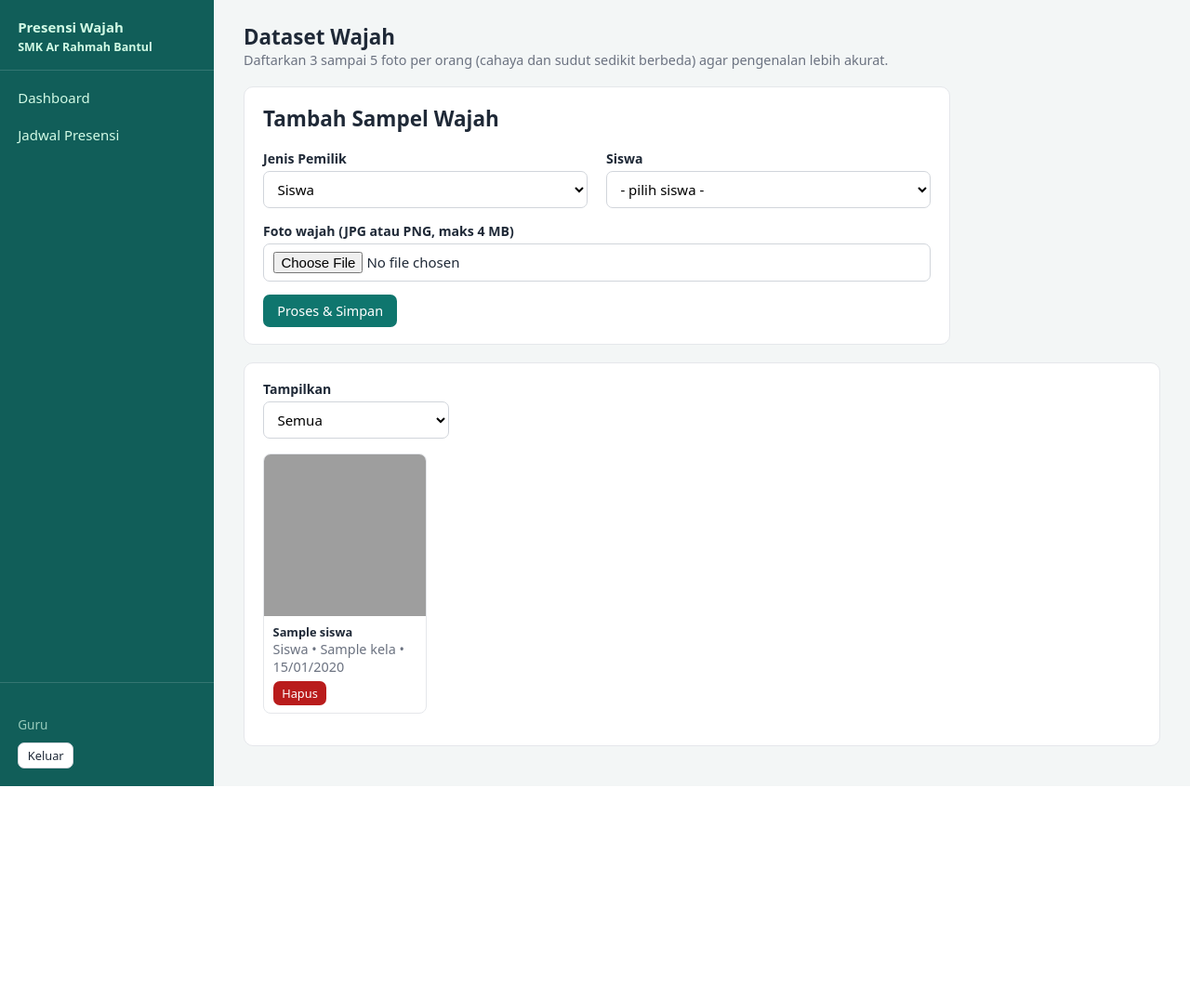
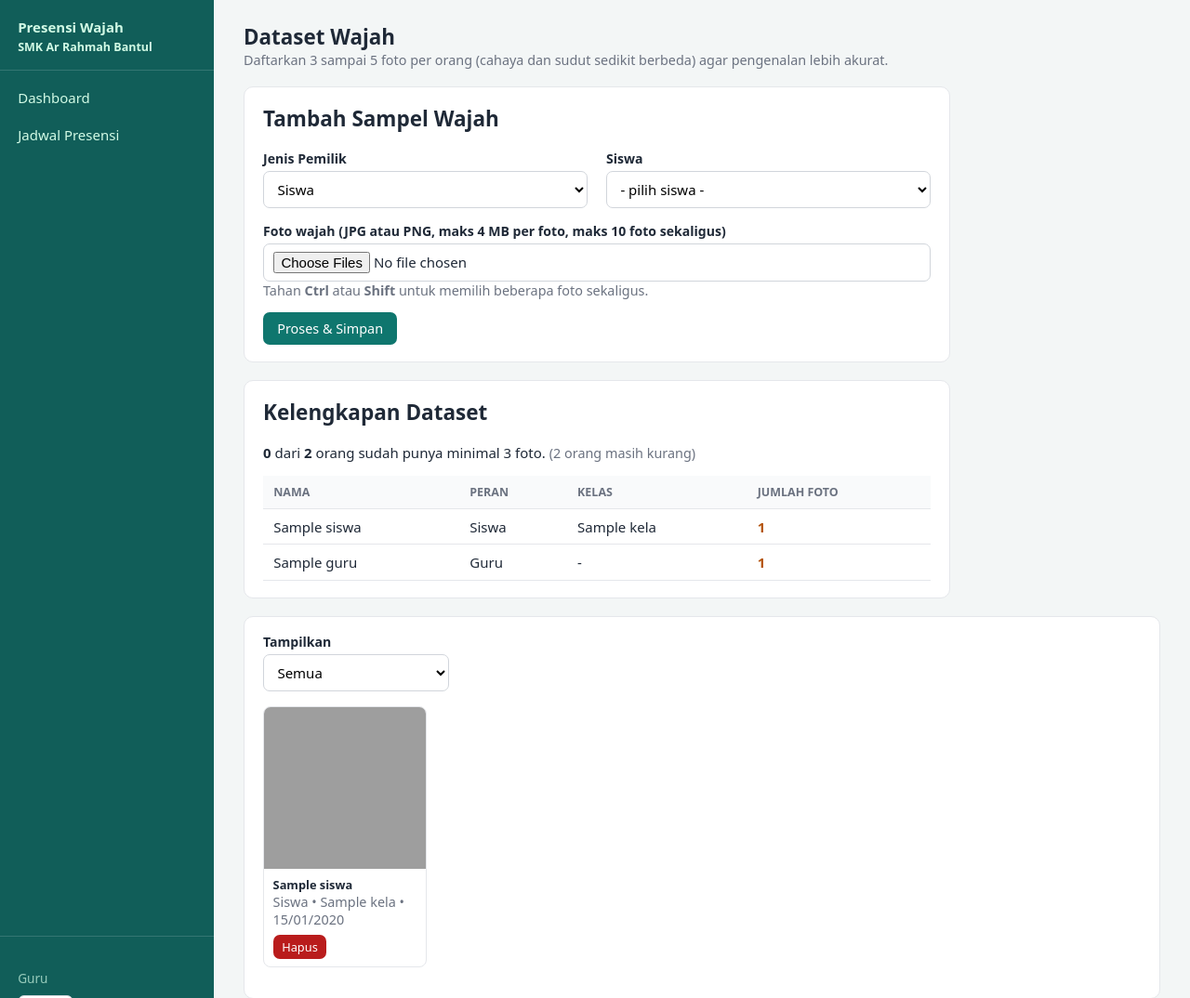
Before and after one commit to z4nky074/presensi-wajah, a Laravel app: page /admin/dataset in a window 1280 px wide. Shown: the top 1074 px of the page at 93% size. Before the commit the page ends 846 px from the top, so only its background shows below. Run offline with Laravel 12, Linux system fonts and the light colour scheme; tables that the repository leaves empty hold one stand-in row (values such as "Sample post"); grey boxes are pictures that could not be loaded.

Commit message:
Dataset: unggah banyak foto sekaligus dan indikator kelengkapan

```diff
--- a/app/Http/Controllers/DatasetController.php
+++ b/app/Http/Controllers/DatasetController.php
@@ -11,6 +11,9 @@ use Illuminate\Support\Facades\Storage;
 
 class DatasetController extends Controller
 {
+    /** Jumlah foto minimal per orang agar dataset dianggap lengkap. */
+    private const MIN_FOTO = 3;
+
     public function __construct(private FaceService $face)
     {
     }
@@ -25,10 +28,42 @@ class DatasetController extends Controller
             $query->whereNotNull('id_guru');
         }
 
+        $siswa = Siswa::with('kelas')->orderBy('nama')->get();
+        $guru  = Guru::orderBy('nama')->get();
+
+        // Jumlah foto per orang
+        $jumlahSiswa = DatasetWajah::whereNotNull('id_siswa')
+            ->selectRaw('id_siswa, COUNT(*) as n')->groupBy('id_siswa')->pluck('n', 'id_siswa');
+        $jumlahGuru = DatasetWajah::whereNotNull('id_guru')
+            ->selectRaw('id_guru, COUNT(*) as n')->groupBy('id_guru')->pluck('n', 'id_guru');
+
+        // Daftar orang yang fotonya masih kurang dari batas minimal
+        $kurang = collect();
+        foreach ($siswa as $s) {
+            $n = (int) ($jumlahSiswa[$s->id_siswa] ?? 0);
+            if ($n < self::MIN_FOTO) {
+                $kurang->push(['nama' => $s->nama, 'peran' => 'Siswa', 'kelas' => $s->kelas->nama_kelas ?? '-', 'jumlah' => $n]);
+            }
+        }
+        foreach ($guru as $g) {
+            $n = (int) ($jumlahGuru[$g->id_guru] ?? 0);
+            if ($n < self::MIN_FOTO) {
+                $kurang->push(['nama' => $g->nama, 'peran' => 'Guru', 'kelas' => '-', 'jumlah' => $n]);
+            }
+        }
+
+        $total = $siswa->count() + $guru->count();
+
         return view('dataset.index', [
-            'daftar' => $query->paginate(18)->withQueryString(),
-            'siswa'  => Siswa::with('kelas')->orderBy('nama')->get(),
-            'guru'   => Guru::orderBy('nama')->get(),
+            'daftar'      => $query->paginate(18)->withQueryString(),
+            'siswa'       => $siswa,
+            'guru'        => $guru,
+            'jumlahSiswa' => $jumlahSiswa,
+            'jumlahGuru'  => $jumlahGuru,
+            'kurang'      => $kurang->sortBy('jumlah')->values(),
+            'total'       => $total,
+            'lengkap'     => $total - $kurang->count(),
+            'min'         => self::MIN_FOTO,
         ]);
     }
 
@@ -38,36 +73,44 @@ class DatasetController extends Controller
             'peran'    => 'required|in:siswa,guru',
             'id_siswa' => 'required_if:peran,siswa|nullable|exists:siswa,id_siswa',
             'id_guru'  => 'required_if:peran,guru|nullable|exists:guru,id_guru',
-            'foto'     => 'required|image|mimes:jpg,jpeg,png|max:4096',
+            'foto'     => 'required|array|min:1|max:10',
+            'foto.*'   => 'image|mimes:jpg,jpeg,png|max:4096',
         ], [
-            'required'    => ':attribute wajib diisi.',
-            'required_if' => ':attribute wajib dipilih.',
-            'exists'      => ':attribute tidak ditemukan.',
-            'image'       => 'Berkas harus berupa gambar.',
-            'mimes'       => 'Foto harus berformat JPG atau PNG.',
-            'max'         => 'Ukuran foto maksimal 4 MB.',
+            'peran.required'      => 'Jenis pemilik wajib dipilih.',
+            'id_siswa.required_if' => 'Siswa wajib dipilih.',
+            'id_guru.required_if'  => 'Guru wajib dipilih.',
+            'exists'              => 'Pemilik tidak ditemukan.',
+            'foto.required'       => 'Pilih minimal satu foto.',
+            'foto.max'            => 'Maksimal 10 foto sekaligus.',
+            'foto.*.image'        => 'Berkas harus berupa gambar.',
+            'foto.*.mimes'        => 'Foto harus berformat JPG atau PNG.',
+            'foto.*.max'          => 'Ukuran tiap foto maksimal 4 MB.',
         ]);
 
-        $berkas = $request->file('foto');
+        $kolom    = $data['peran'] === 'siswa' ? 'id_siswa' : 'id_guru';
+        $berhasil = 0;
+        $gagal    = [];
+
+        foreach ($request->file('foto') as $berkas) {
+            $nama   = $berkas->getClientOriginalName();
             $binary = file_get_contents($berkas->getRealPath());
 
             // 1. Minta Flask mengambil face encoding
             $hasil = $this->face->encode($binary);
 
             if (! $hasil['ok']) {
-            $pesan = match ($hasil['code']) {
-                'no_face'        => 'Wajah tidak ditemukan pada foto. Gunakan foto yang menampilkan wajah dengan jelas.',
-                'multiple_faces' => 'Foto memuat lebih dari satu wajah. Gunakan foto dengan satu wajah.',
-                default          => $hasil['message'],
-            };
+                $gagal[] = $nama.' ('.$this->pesanGagal($hasil).')';
 
-            return back()->withInput()->with('error', $pesan);
+                if ($hasil['code'] === 'service_down') {
+                    break; // layanan mati, percuma melanjutkan foto berikutnya
                 }
 
-        // 2. Simpan foto di penyimpanan PRIVAT (bukan folder public)
-        $kolom = $data['peran'] === 'siswa' ? 'id_siswa' : 'id_guru';
-        $ext   = $berkas->guessExtension() ?: 'jpg';
-        $path  = 'dataset/'.$data['peran'].'_'.$data[$kolom].'_'.now()->format('YmdHis').'_'.bin2hex(random_bytes(3)).'.'.$ext;
+                continue;
+            }
+
+            // 2. Simpan foto di penyimpanan PRIVAT
+            $ext  = $berkas->guessExtension() ?: 'jpg';
+            $path = 'dataset/'.$data['peran'].'_'.$data[$kolom].'_'.now()->format('YmdHis').'_'.bin2hex(random_bytes(3)).'.'.$ext;
             Storage::disk('local')->put($path, $binary);
 
             // 3. Simpan encoding ke database
@@ -78,7 +121,20 @@ class DatasetController extends Controller
                 'tanggal_upload' => now(),
             ]);
 
-        return redirect()->route('admin.dataset.index')->with('success', 'Dataset wajah berhasil ditambahkan.');
+            $berhasil++;
+        }
+
+        $redirect = redirect()->route('admin.dataset.index')
+            ->withInput($request->only('peran', 'id_siswa', 'id_guru'));
+
+        if ($berhasil > 0) {
+            $redirect->with('success', $berhasil.' foto berhasil disimpan.');
+        }
+        if ($gagal) {
+            $redirect->with('error', 'Foto gagal: '.implode('; ', $gagal));
+        }
+
+        return $redirect;
     }
 
     /** Foto hanya bisa dilihat admin yang login (route berada di grup role:admin). */
@@ -96,4 +152,14 @@ class DatasetController extends Controller
 
         return back()->with('success', 'Dataset wajah dihapus.');
     }
+
+    private function pesanGagal(array $hasil): string
+    {
+        return match ($hasil['code']) {
+            'no_face'        => 'wajah tidak ditemukan',
+            'multiple_faces' => 'lebih dari satu wajah',
+            'service_down'   => 'layanan pengenalan wajah tidak dapat dihubungi',
+            default          => $hasil['message'],
+        };
     }
+}
--- a/resources/views/dataset/index.blade.php
+++ b/resources/views/dataset/index.blade.php
@@ -4,7 +4,7 @@
 <div class="topbar">
     <div>
         <h1>Dataset Wajah</h1>
-        <div class="muted">Daftarkan 3 sampai 5 foto per orang (cahaya dan sudut sedikit berbeda) agar pengenalan lebih akurat.</div>
+        <div class="muted">Daftarkan {{ $min }} sampai 5 foto per orang (cahaya dan sudut sedikit berbeda) agar pengenalan lebih akurat.</div>
     </div>
 </div>
 
@@ -19,13 +19,16 @@
                     <option value="siswa" @selected(old('peran') !== 'guru')>Siswa</option>
                     <option value="guru" @selected(old('peran') === 'guru')>Guru</option>
                 </select>
+                @error('peran') <div class="err">{{ $message }}</div> @enderror
             </div>
             <div class="field" id="box-siswa">
                 <label>Siswa</label>
                 <select name="id_siswa">
                     <option value="">- pilih siswa -</option>
                     @foreach ($siswa as $s)
-                        <option value="{{ $s->id_siswa }}" @selected(old('id_siswa') == $s->id_siswa)>{{ $s->nama }} ({{ $s->kelas->nama_kelas }})</option>
+                        <option value="{{ $s->id_siswa }}" @selected(old('id_siswa') == $s->id_siswa)>
+                            {{ $s->nama }} ({{ $s->kelas->nama_kelas }}) - {{ $jumlahSiswa[$s->id_siswa] ?? 0 }} foto
+                        </option>
                     @endforeach
                 </select>
                 @error('id_siswa') <div class="err">{{ $message }}</div> @enderror
@@ -35,19 +38,53 @@
                 <select name="id_guru">
                     <option value="">- pilih guru -</option>
                     @foreach ($guru as $g)
-                        <option value="{{ $g->id_guru }}" @selected(old('id_guru') == $g->id_guru)>{{ $g->nama }}</option>
+                        <option value="{{ $g->id_guru }}" @selected(old('id_guru') == $g->id_guru)>
+                            {{ $g->nama }} - {{ $jumlahGuru[$g->id_guru] ?? 0 }} foto
+                        </option>
                     @endforeach
                 </select>
                 @error('id_guru') <div class="err">{{ $message }}</div> @enderror
             </div>
         </div>
         <div class="field">
-            <label>Foto wajah (JPG atau PNG, maks 4 MB)</label>
-            <input type="file" name="foto" accept="image/jpeg,image/png" required>
+            <label>Foto wajah (JPG atau PNG, maks 4 MB per foto, maks 10 foto sekaligus)</label>
+            <input type="file" name="foto[]" accept="image/jpeg,image/png" multiple required>
+            <div class="muted">Tahan <b>Ctrl</b> atau <b>Shift</b> untuk memilih beberapa foto sekaligus.</div>
             @error('foto') <div class="err">{{ $message }}</div> @enderror
+            @error('foto.*') <div class="err">{{ $message }}</div> @enderror
         </div>
         <button class="btn" type="submit">Proses &amp; Simpan</button>
     </form>
+</div>
+
+<div class="card" style="max-width:760px">
+    <h2 style="margin-top:0">Kelengkapan Dataset</h2>
+    <p>
+        <b>{{ $lengkap }}</b> dari <b>{{ $total }}</b> orang sudah punya minimal {{ $min }} foto.
+        @if ($kurang->count() > 0)
+            <span class="muted">({{ $kurang->count() }} orang masih kurang)</span>
+        @endif
+    </p>
+
+    @if ($kurang->count() > 0)
+        <div class="table-wrap">
+        <table>
+            <thead><tr><th>Nama</th><th>Peran</th><th>Kelas</th><th>Jumlah foto</th></tr></thead>
+            <tbody>
+            @foreach ($kurang as $k)
+                <tr>
+                    <td>{{ $k['nama'] }}</td>
+                    <td>{{ $k['peran'] }}</td>
+                    <td>{{ $k['kelas'] }}</td>
+                    <td><b style="color:{{ $k['jumlah'] === 0 ? '#b91c1c' : '#b45309' }}">{{ $k['jumlah'] }}</b></td>
+                </tr>
+            @endforeach
+            </tbody>
+        </table>
+        </div>
+    @else
+        <p class="muted">Semua orang sudah memiliki dataset yang lengkap.</p>
+    @endif
 </div>
 
 <div class="card">
```
Lines whose indentation alone changed are shown as unchanged.
